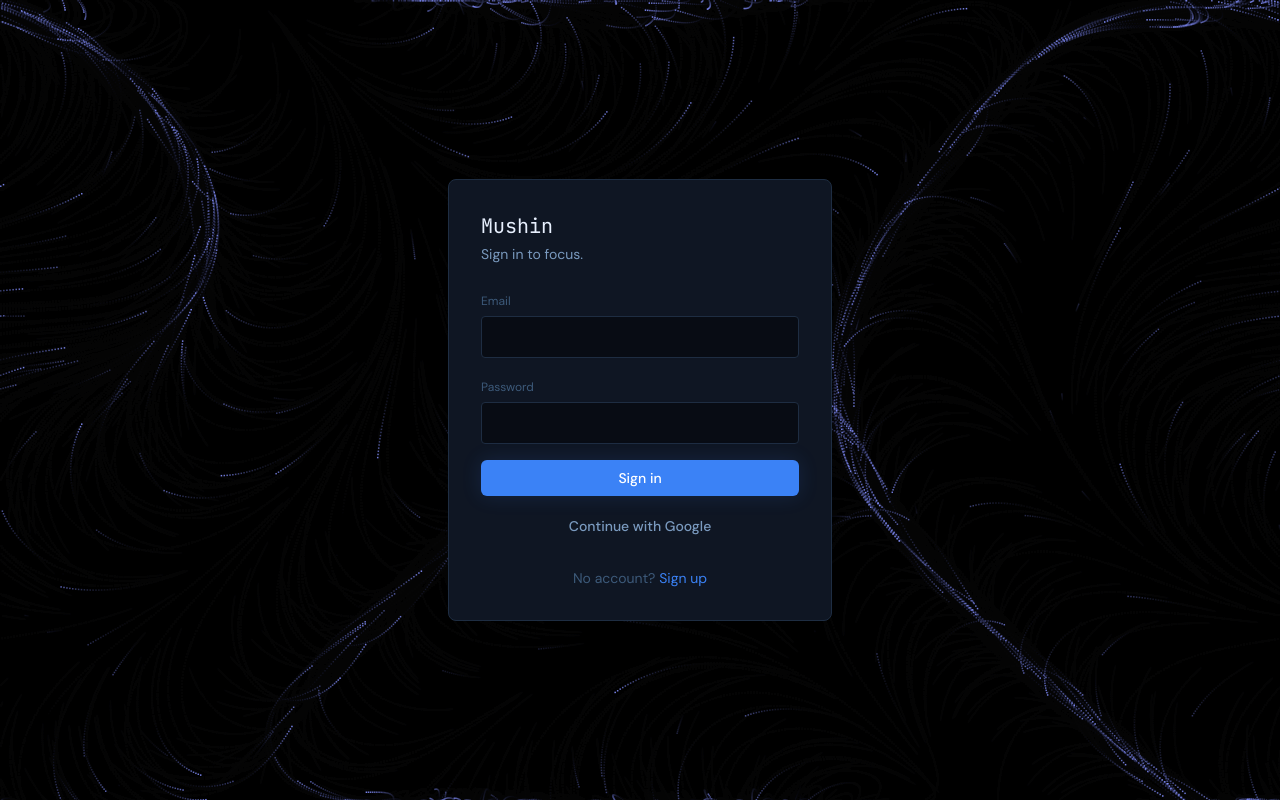
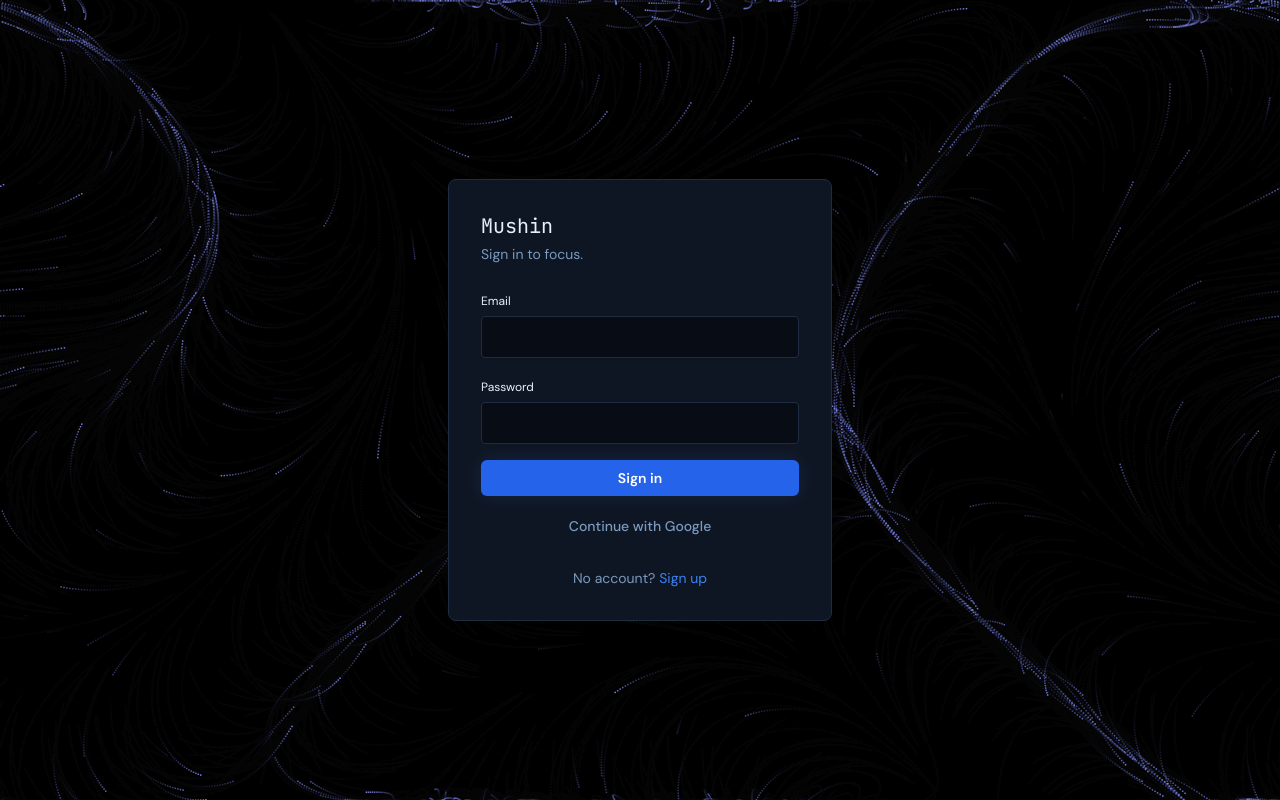
Before and after one commit to Aethe-ui/Mushin, a Next.js app in the folder web/: page /auth/login in a window 1280 px wide. Built offline with nearby package versions, Linux system fonts and the light colour scheme.

Commit message:
frontend third update
Signed-off-by: pralaX2007 <pralakshykaushik@gmail.com>

```diff
--- a/web/app/auth/login/LoginForm.tsx
+++ b/web/app/auth/login/LoginForm.tsx
@@ -61,8 +61,11 @@
           <p className="mt-1 text-sm text-text-secondary">Sign in to focus.</p>
           <form onSubmit={onSubmit} className="mt-6 space-y-4">
             <div>
-              <label className="text-xs text-text-tertiary">Email</label>
+              <label htmlFor="email" className="text-xs text-text-primary">
+                Email
+              </label>
               <input
+                id="email"
                 type="email"
                 required
                 value={email}
@@ -71,8 +74,11 @@
               />
             </div>
             <div>
-              <label className="text-xs text-text-tertiary">Password</label>
+              <label htmlFor="password" className="text-xs text-text-primary">
+                Password
+              </label>
               <input
+                id="password"
                 type="password"
                 required
                 value={password}
@@ -81,7 +87,11 @@
               />
             </div>
             {error && <p className="text-sm text-danger">{error}</p>}
-            <Button type="submit" className="w-full" disabled={loading}>
+            <Button
+              type="submit"
+              className="w-full bg-accent-hover font-semibold text-white hover:bg-accent"
+              disabled={loading}
+            >
               {loading ? "Signing in…" : "Sign in"}
             </Button>
           </form>
@@ -93,7 +103,7 @@
           >
             Continue with Google
           </Button>
-          <p className="mt-6 text-center text-sm text-text-tertiary">
+          <p className="mt-6 text-center text-sm text-text-secondary">
             No account?{" "}
             <Link href="/auth/signup" className="text-accent hover:underline">
               Sign up
--- a/web/components/ui/flow-field-background.tsx
+++ b/web/components/ui/flow-field-background.tsx
@@ -115,7 +115,7 @@
       init();
     };
     const handleMouseMove = (e: MouseEvent) => {
-      const rect = canvas.getBoundingClientRect();
+      const rect = container.getBoundingClientRect();
       mouse.x = e.clientX - rect.left;
       mouse.y = e.clientY - rect.top;
     };
@@ -145,7 +145,11 @@
         className
       )}
     >
-      <canvas ref={canvasRef} className="block h-full w-full" />
+      <canvas
+        ref={canvasRef}
+        className="block h-full w-full"
+        style={{ pointerEvents: "none" }}
+      />
     </div>
   );
 }
```
